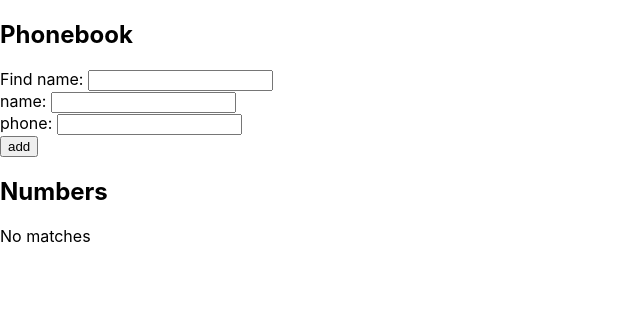
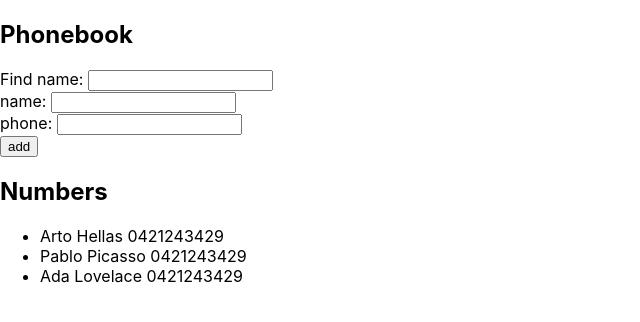
Before and after one commit to AndresBo/phonebook-app, a React (Create React App) app: page / in a window 1280 px wide. Shown: the top 322 px of the page, without its empty margins (0-640 px from the left). Built offline with nearby package versions, Linux system fonts and the light colour scheme; data requests are answered from the project's data file.

Commit message:
build: added useEffect hook to get data. Also intalled npm Axios to handle fetch requests

```diff
--- a/package.json
+++ b/package.json
@@ -6,12 +6,12 @@
     "@testing-library/jest-dom": "^5.16.5",
     "@testing-library/react": "^13.4.0",
     "@testing-library/user-event": "^13.5.0",
+    "axios": "^1.4.0",
     "nanoid": "^4.0.2",
     "react": "^18.2.0",
     "react-dom": "^18.2.0",
     "react-scripts": "5.0.1",
     "web-vitals": "^2.1.4"
-
   },
   "scripts": {
     "start": "react-scripts start",
--- a/src/App.js
+++ b/src/App.js
@@ -1,5 +1,6 @@
-import { useState } from 'react'
+import { useState, useEffect } from 'react'
 import { nanoid } from 'nanoid'
+import axios from 'axios'
 import Persons from './components/Persons'
 import PersonForm from './components/PersonForm'
 import Filter from './components/Filter'
@@ -10,6 +11,15 @@
   const [newName, setNewName] = useState('')
   const [newNumber, setNewNumber] = useState('')
   const [filterName, setFilterName] = useState('')
+
+  // useEffect gets data at the first render of the app component:
+  useEffect(() => {
+    axios
+      .get('http://localhost:3001/persons')
+      .then(response => {
+        setPersons(response.data)
+      })
+  }, [] )
 
   // add new person object to persons state:
   const addPerson = (event) => {
```
Also changed, not shown: 1 other file (tests, documents, lock files or other folders).
